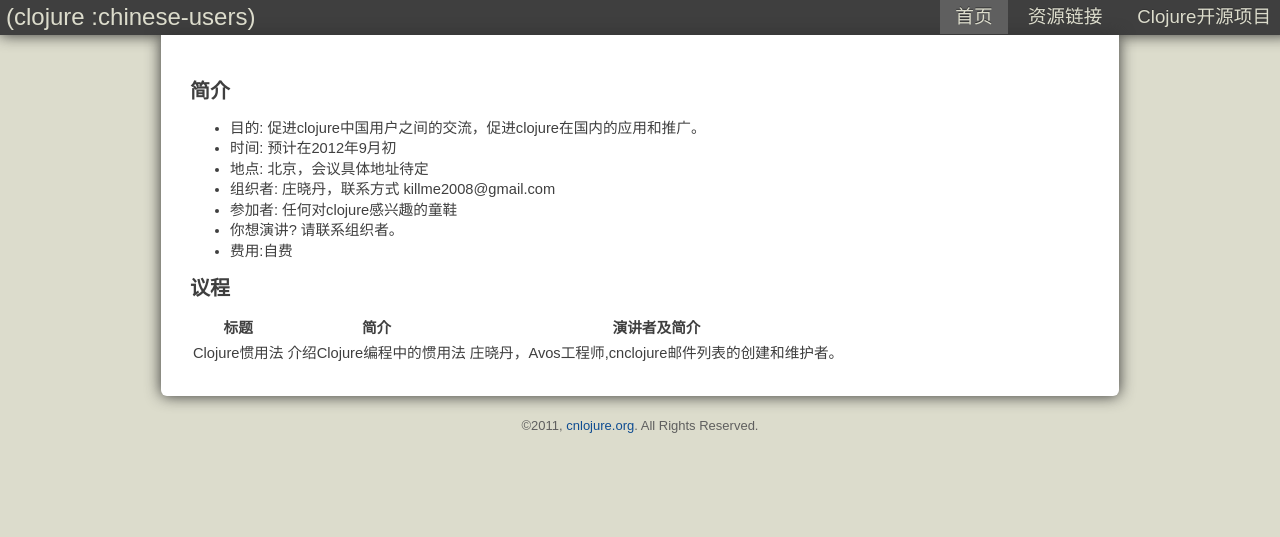
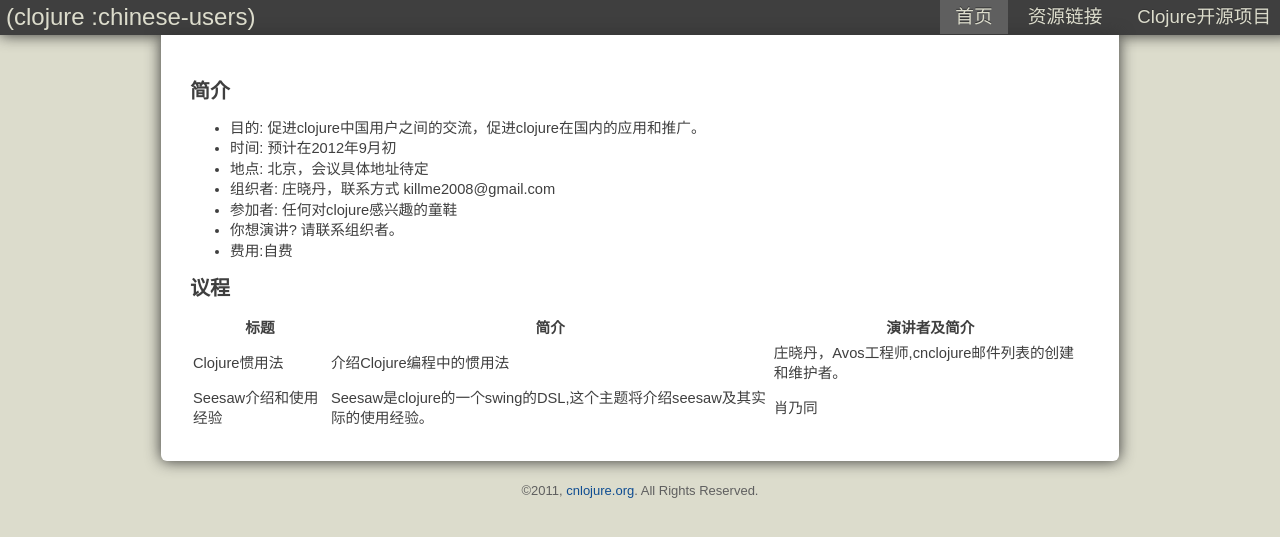
Before and after one commit to cnlojure/cnlojure.github.com, a Jekyll site: the page built from cnclojure-20128.markdown, in a window 1280 px wide. Shown: the top 537 px of the page. Built offline with Jekyll 4.4.1, drawn with Linux system fonts in a browser that asks for light colours; some web fonts are replaced.

Commit message:
添加肖乃同的session

```diff
--- a/cnclojure-20128.markdown
+++ b/cnclojure-20128.markdown
@@ -28,4 +28,9 @@ nav_item: home
 	 <td>介绍Clojure编程中的惯用法</td>
 	 <td>庄晓丹，Avos工程师,cnclojure邮件列表的创建和维护者。</td>
   </tr>
+  <tr>
+     <td>Seesaw介绍和使用经验</td>
+	 <td>Seesaw是clojure的一个swing的DSL,这个主题将介绍seesaw及其实际的使用经验。</td>
+	 <td>肖乃同</td>
+  </tr>
 </table>
```
